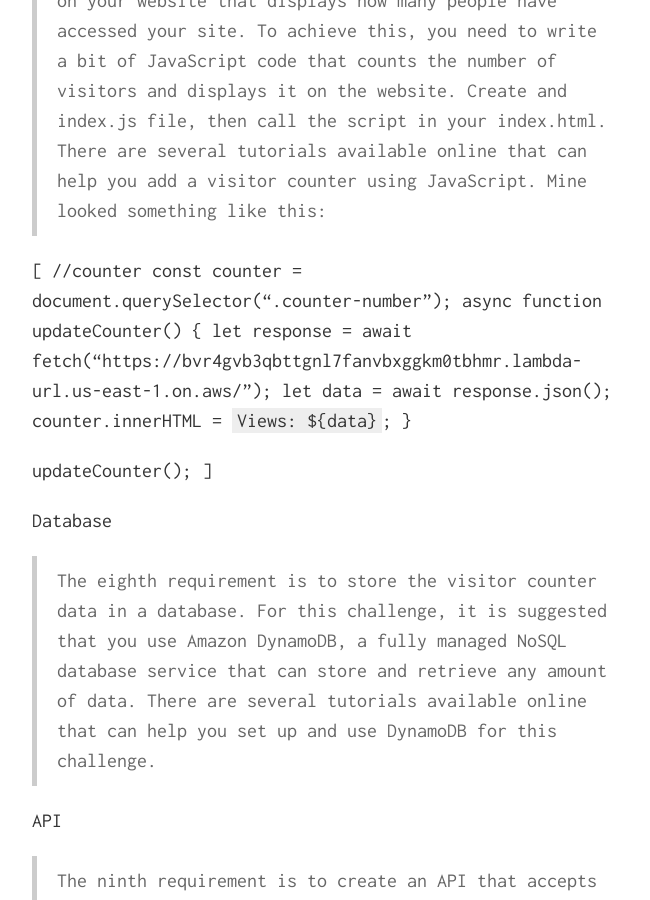
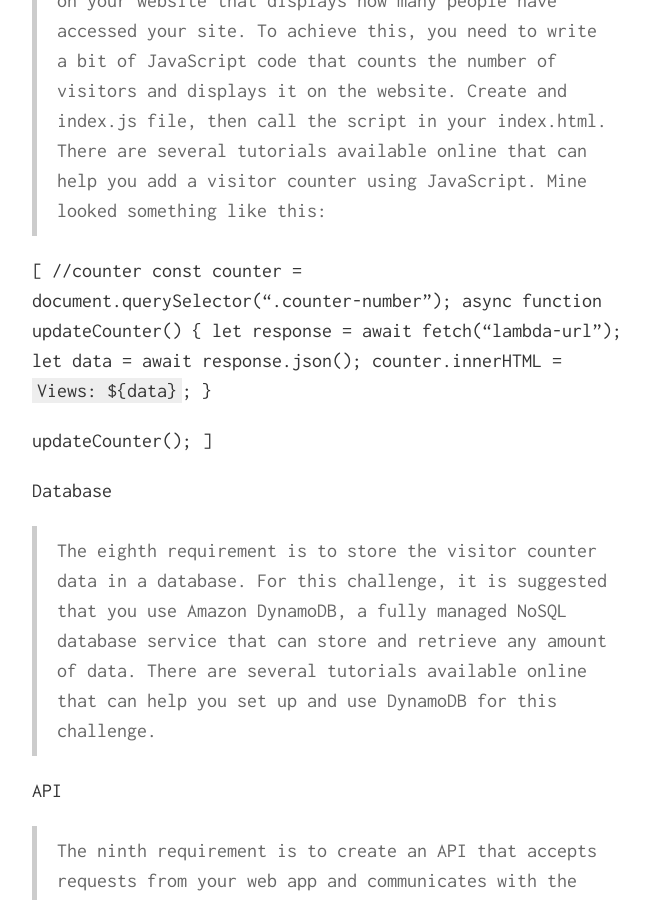
Before and after one commit to PendingUsername/PendingUsername.github.io, a Jekyll site: the page built from index.md, in a window 1280 px wide and 900 px high, scrolled down 4956 px. Shown: the whole window, without its empty margins (308-958 px from the left). Built offline with Jekyll 4.4.1, drawn with Linux system fonts in a browser that asks for light colours; our own code applies the rules of GitHub Pages for plain Markdown files; part of the change alters nothing that is shown.

Commit message:
Update index.md

```diff
--- a/index.md
+++ b/index.md
@@ -69,7 +69,7 @@ Javascript
 [ //counter
 const counter = document.querySelector(".counter-number");
 async function updateCounter() {
-    let response = await fetch("https://bvr4gvb3qbttgnl7fanvbxggkm0tbhmr.lambda-url.us-east-1.on.aws/");
+    let response = await fetch("lambda-url");
     let data = await response.json();
     counter.innerHTML = `Views: ${data}`;
 }
```
